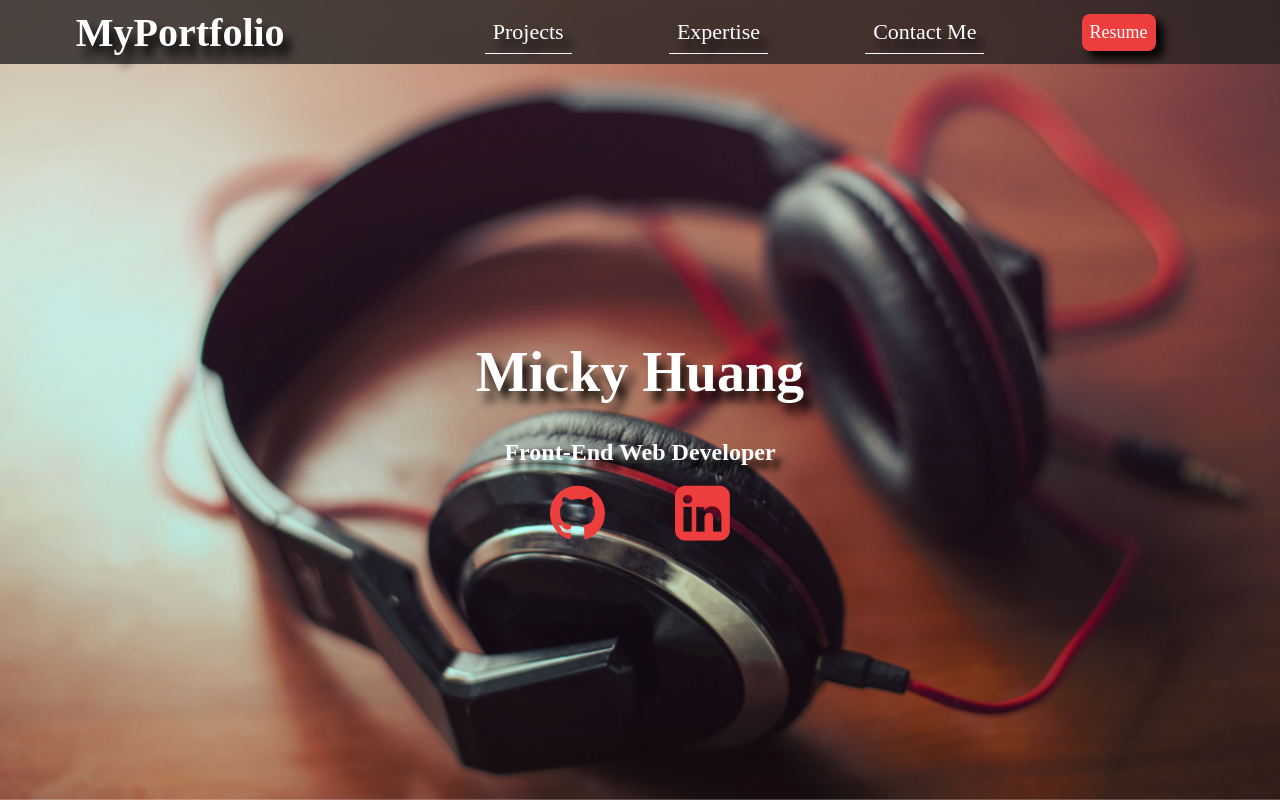
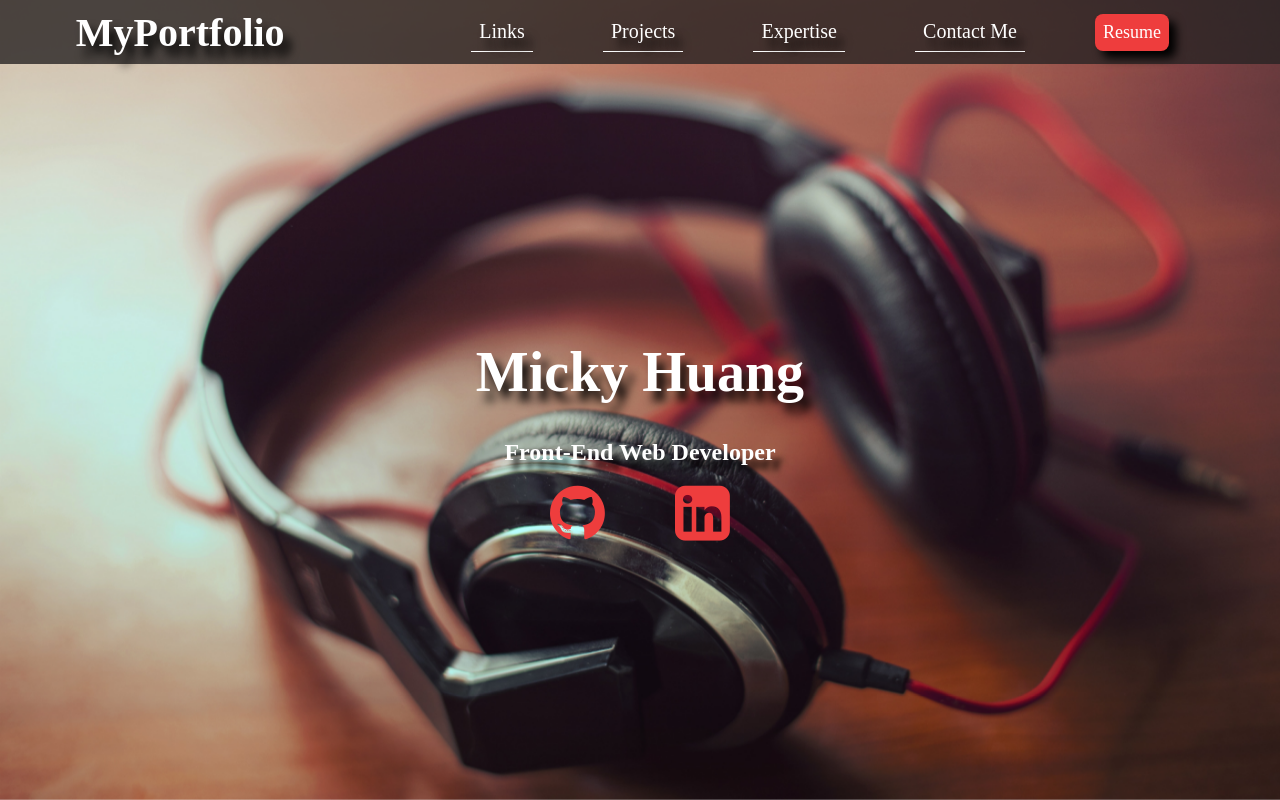
Before and after one commit to DevCoderV1/MyPortfolio, a React (Create React App) app in the folder portfolio/: page / in a window 1280 px wide. Shown: the top 800 px of the page. Built offline with nearby package versions, Linux system fonts and the light colour scheme.

Commit message:
Improve mobile responsive
Changing some element value in css to make it look better

```diff
--- a/portfolio/src/App.css
+++ b/portfolio/src/App.css
@@ -55,7 +55,7 @@ nav .link_bar {
 
 nav .link_bar .nav_btn {
   list-style-type: none;
-  font-size: 22px;
+  font-size: 20px;
   cursor: pointer;
   border: none;
   padding: 8px;
@@ -96,7 +96,7 @@ nav .link_bar_open {
 
 nav .link_bar_open .nav_btn {
   list-style-type: none;
-  font-size: 22px;
+  font-size: 20px;
   cursor: pointer;
   border: none;
   padding: 8px;
@@ -407,7 +407,7 @@ footer {
     overflow-x: hidden;
   }
   nav .logo h1 {
-    font-size: 38px;
+    font-size: 2rem;
   }
   nav .link_bar {
     position: absolute;
@@ -434,7 +434,7 @@ footer {
   }
   nav .link_bar_open .nav_btn {
     list-style-type: none;
-    font-size: 24px;
+    font-size: 1rem;
     cursor: pointer;
     border: none;
     padding: 8px;
@@ -445,6 +445,9 @@ footer {
     border: none;
     font-family: 'Times New Roman', Times, serif;
     transition: 0.4s ease-in-out;
+    width: 25%;
+    text-align: center;
+
   }
   nav .link_bar_open button {
     outline: none;
@@ -466,7 +469,7 @@ footer {
     display: block;
   }
   .user_wrapper h1 {
-    font-size: 40px;
+    font-size: 28px;
   }
   .user_wrapper span {
     font-size: 18px;
@@ -484,6 +487,14 @@ footer {
 }
 
 @media only screen and (max-width: 515px) {
+
+  .user_intro_wrapper .user_intro_header h2,
+  .user_experience_wrapper .user_header h2{
+    font-size: 24px;
+  }
+  .user_intro_wrapper .user_intro_container .user_summary p {
+    font-size: 14px;
+  }
   .user_experience_wrapper .user_skill .skills {
     width: 75px;
     height: 75px;
@@ -502,7 +513,7 @@ footer {
     color: black;
   }
   .user_experience_wrapper .user_skill .skills .skill_tag span {
-    font-size: 16px;
+    font-size: 12px;
   }
   .user_intro_wrapper .user_intro_container {
     width: 100%;
@@ -540,9 +551,7 @@ footer {
   .phone {
     display: block;
   }
-  .user_intro_wrapper .user_intro_container .user_summary p {
-    font-size: 1rem;
-  }
+
   .fa-linkedin-square:before,
   .fa-github:before {
     font-size: 3.5rem;
--- a/portfolio/src/components/FrontPage.js
+++ b/portfolio/src/components/FrontPage.js
@@ -15,6 +15,10 @@ const thisyear = year.getFullYear()
 const FrontPage = () => {
   const [isActive, SetActive] = useState(true)
 
+  const linkfocus = () => {
+    document.body.style.overflow = 'visible'
+    SetActive(!isActive)
+  }
   const skillfocus = () => {
     document.body.style.overflow = 'visible'
     SetActive(!isActive)
@@ -50,6 +54,18 @@ const FrontPage = () => {
           <h1>MyPortfolio</h1>
         </div>
         <ul className={isActive ? 'link_bar' : 'link_bar_open'}>
+          <Link
+            onClick={linkfocus}
+            className="nav_btn"
+            activeClass="active"
+            to="link"
+            spy={true}
+            smooth={true}
+            offset={-70}
+            duration={500}
+          >
+            Links
+          </Link>
           <Link
             onClick={projectsfocus}
             className="nav_btn"
@@ -98,7 +114,7 @@ const FrontPage = () => {
           <div></div>
         </div>
       </nav>
-      <div className="user_wrapper">
+      <div className="user_wrapper" id="link">
         <h1>Micky Huang</h1>
         <span>Front-End Web Developer</span>
         <div className="user_links">
--- a/portfolio/src/components/ProjectList.css
+++ b/portfolio/src/components/ProjectList.css
@@ -24,7 +24,7 @@
   grid-template-columns: repeat(auto-fit, minmax(450px, 1fr));
   justify-content: space-around;
   align-items: center;
-  margin: auto;
+  margin:  5px auto 5px auto;
   width: 80%;
   gap: 10px;
 }
@@ -99,7 +99,6 @@
   color: white;
   border: 1px solid grey;
   border-radius: 0.2rem;
-  font-weight: bold;
   transition: 0.4s ease-in-out;
 }
 .show_project_btn button:hover {
@@ -119,4 +118,7 @@
   .show_project_btn h1 {
     font-size: 1.5rem;
   }
+  .projectlist_wrapper .project_header h1{
+    font-size: 24px;
+  }
 }
```
